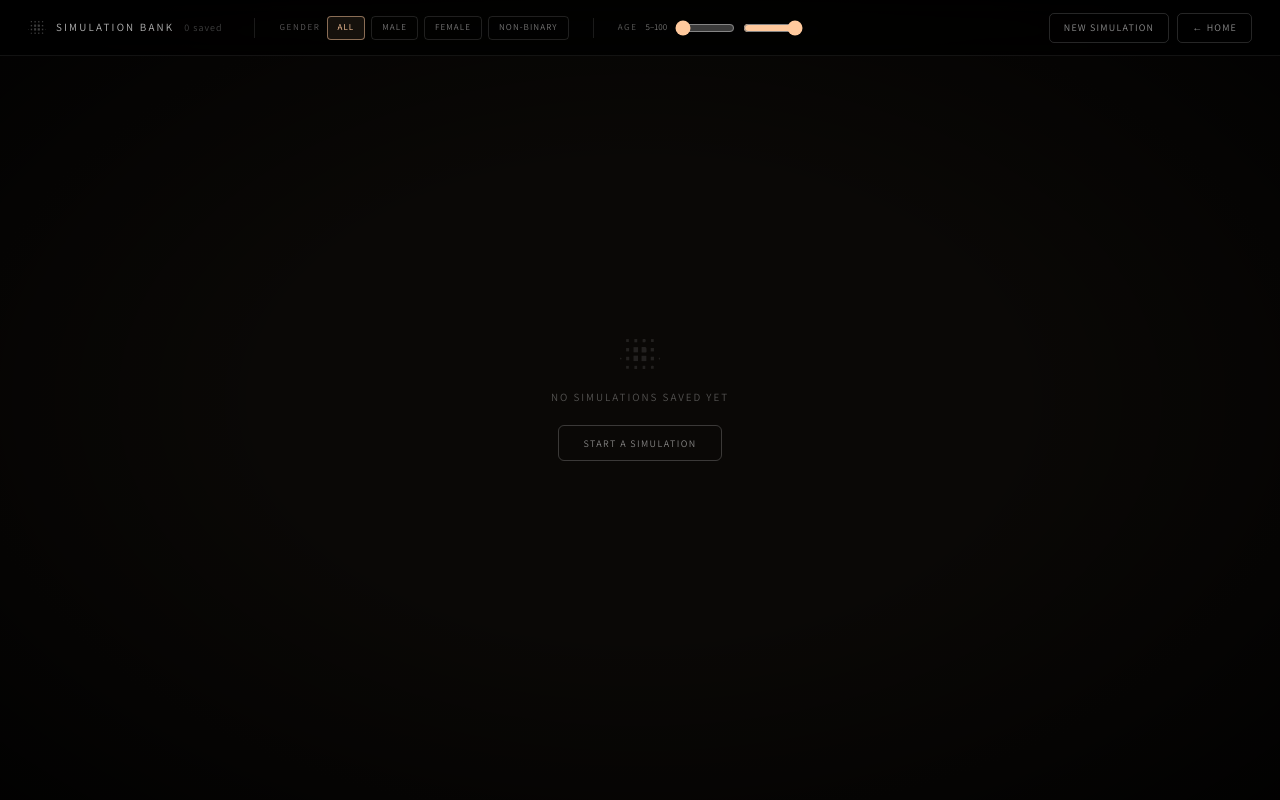
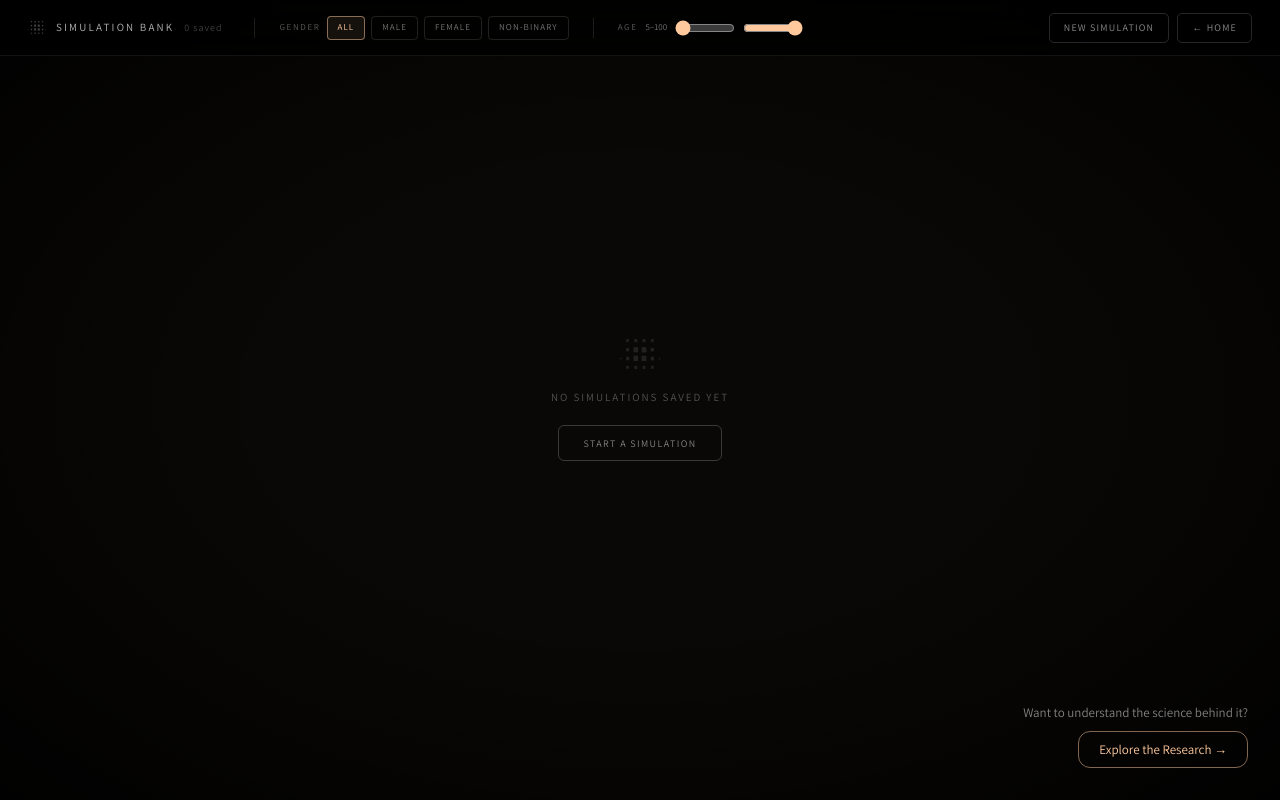
Before and after one commit to maylepek-netizen/aura-simulator, a Next.js app in the folder apps/web/: page /bank in a window 1280 px wide. Built offline with nearby package versions, Linux system fonts and the light colour scheme.

Commit message:
feat: add research link button at bottom of bank page

```diff
--- a/apps/web/app/bank/page.tsx
+++ b/apps/web/app/bank/page.tsx
@@ -302,6 +302,42 @@ export default function BankPage() {
           drag to explore · click to replay
         </div>
       )}
+
+      {/* Research link */}
+      <div style={{
+        position: 'fixed',
+        bottom: 32,
+        right: 32,
+        display: 'flex',
+        flexDirection: 'column',
+        alignItems: 'flex-end',
+        gap: 8,
+        zIndex: 20,
+      }}>
+        <span style={{
+          fontSize: 13,
+          color: 'rgba(255,255,255,0.5)',
+          fontFamily: 'Assistant, sans-serif',
+        }}>
+          Want to understand the science behind it?
+        </span>
+        <button
+          type="button"
+          onClick={() => navigate('/research')}
+          style={{
+            background: 'transparent',
+            border: '1px solid rgba(255,201,157,0.5)',
+            color: '#FFC99D',
+            padding: '8px 20px',
+            borderRadius: 12,
+            fontSize: 13,
+            cursor: 'pointer',
+            fontFamily: 'Assistant, sans-serif',
+          }}
+        >
+          Explore the Research →
+        </button>
+      </div>
     </div>
   );
 }
```
